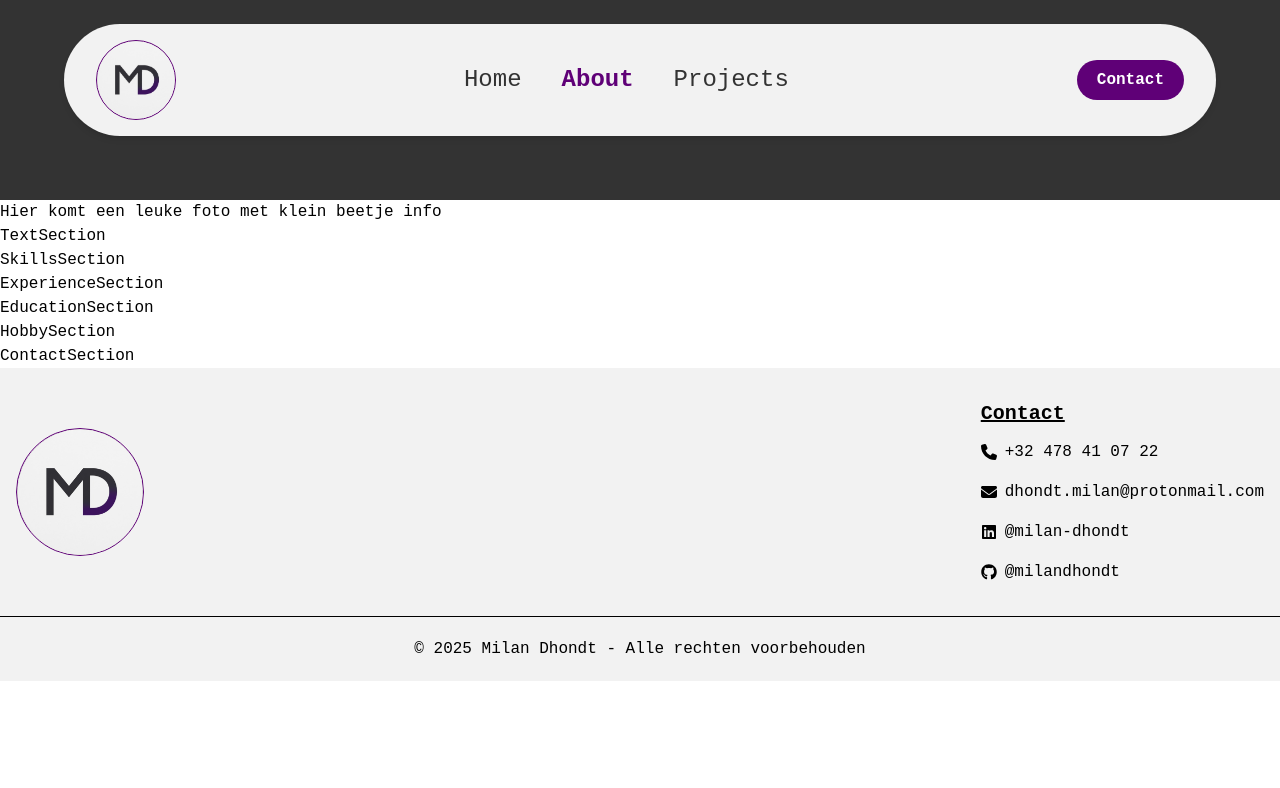
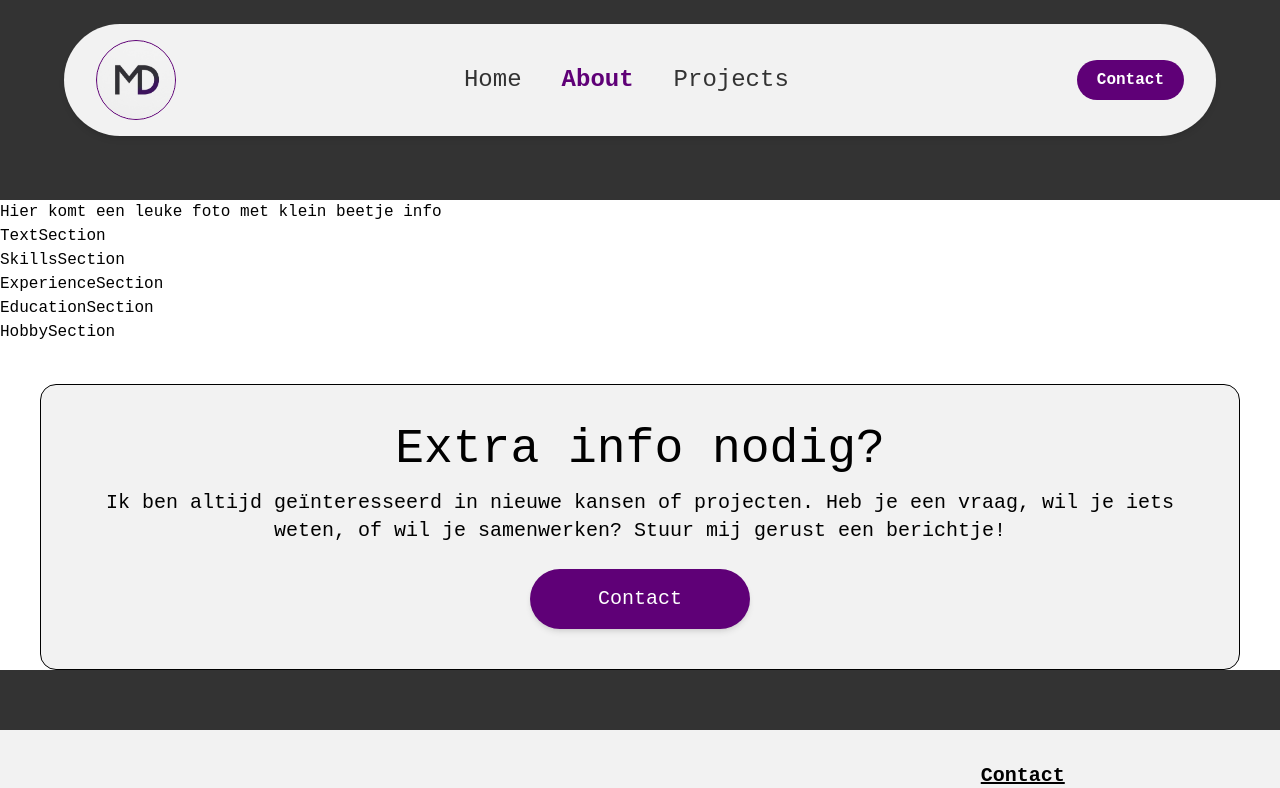
Before and after one commit to milandhondt/Portfolio, a React (Vite) app in the folder Portfolio/: page /about in a window 1280 px wide. Shown: the top 788 px of the page. Built offline with nearby package versions, Linux system fonts and the light colour scheme; no server answers; a web font is replaced by a local one.

Commit message:
Finished contact section

```diff
--- a/Portfolio/src/components/About me/ContactSection.jsx
+++ b/Portfolio/src/components/About me/ContactSection.jsx
@@ -1,6 +1,18 @@
+import Spacer from '../Spacer';
+import CustomButton from '../General Components/CustomButton';
+
 const ContactSection = () => {
   return (
-    <div>ContactSection</div>
+    <div>
+      <div className="bg-[#F2F2F2] border rounded-2xl p-10 m-10 mb-0 text-center">
+        <h1 className='text-5xl mb-4'>Extra info nodig?</h1>
+        <p className='text-xl'>
+          Ik ben altijd geïnteresseerd in nieuwe kansen of projecten. Heb je een vraag, wil je iets weten, of wil je samenwerken? Stuur mij gerust een berichtje!
+        </p>
+        <CustomButton text={"Contact"} to={"/contact"} />
+      </div>
+      <Spacer black={true} />
+    </div>
   )
 }
 
```
